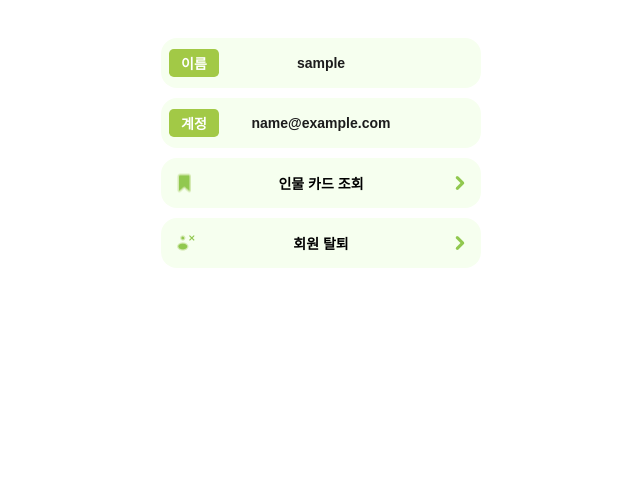
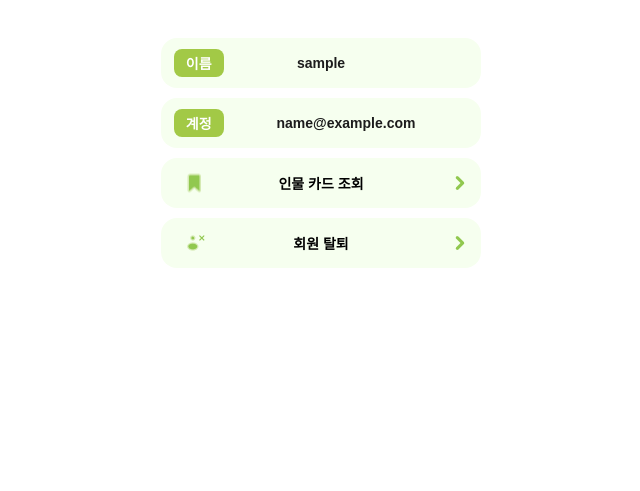
Before and after one commit to 2025-HERETHON/2025-herethon-17, a Django app: page /users/mypage/ in a window 1280 px wide. Shown: the part 250-741 px from the top of the page, without its empty margins (319-959 px from the left). Run offline with Django 4.2, Linux system fonts and the light colour scheme; the visitor is signed in with stand-in values (Sample User, id 1).

Commit message:
현재까지 한 부분 중간 저장

```diff
--- a/herStory/static/home/css/button.css
+++ b/herStory/static/home/css/button.css
@@ -44,3 +44,7 @@
 .card-save-btn.clicked {
   background-color: #91c84f !important; /* 클릭됐을 때 색 */
 }
+
+#bookMark2, #bookMark{
+  margin-left: 10px;
+}
--- a/herStory/static/home/css/header.css
+++ b/herStory/static/home/css/header.css
@@ -12,6 +12,7 @@
   height: 162px;
   background-color: transparent;
   position: relative;
+  z-index: 1000;
 }
 
 .logo {
--- a/herStory/static/home/css/mypage.css
+++ b/herStory/static/home/css/mypage.css
@@ -20,6 +20,13 @@ body {
   font-weight: 700;
   font-size: 18px;
   margin-bottom: 78px;
+}
+
+#user-email{
+  max-width: 180px;
+  overflow-x: auto;
+  white-space: nowrap;
+  margin-left: 50px;
 }
 
 #postListBtn {
@@ -50,11 +57,11 @@ body {
 
 .label {
   position: absolute;
-  left: 0.5rem;
+  left: 0.8rem;
   background-color: #a2c946;
   color: #ffffff;
   font-weight: 600;
-  border-radius: 0.3rem;
+  border-radius: 0.5rem;
   padding: 4px 12px;
   font-size: 14px;
   white-space: nowrap;
--- a/herStory/static/home/css/peopleCard.css
+++ b/herStory/static/home/css/peopleCard.css
@@ -24,7 +24,7 @@
 .people-img {
   width: 268px;
   height: 200px;
-  border-radius: 10%;
+  border-radius: 1rem;
   margin-top: 30px;
   margin-bottom: 10px;
 }
--- a/herStory/users/templates/users/mypage.html
+++ b/herStory/users/templates/users/mypage.html
@@ -32,7 +32,6 @@
         </ul>
       </nav>
     </header>
-    <script src="{% static 'home/js/home.js' %}"></script>
 
     <main class="main">
       <div class="divider"></div>
@@ -55,6 +54,7 @@
             src="{% static 'home/image/card_bookmark.png' %}"
             alt="cardBookmark"
             class="card-icon"
+            id="bookMark"
           />
           <img
             src="{% static 'home/image/card_union.png' %}"
@@ -70,6 +70,7 @@
             src="{% static 'home/image/Xnix/Line/card_member.png' %}"
             alt="cardBookmark"
             class="card-icon"
+            id="bookMark2"
           />
           <img
             src="{% static 'home/image/card_union.png' %}"
```
Also changed, not shown: herStory/users/templates/users/my_archives.html (+7 -3 lines), 1 other file.
